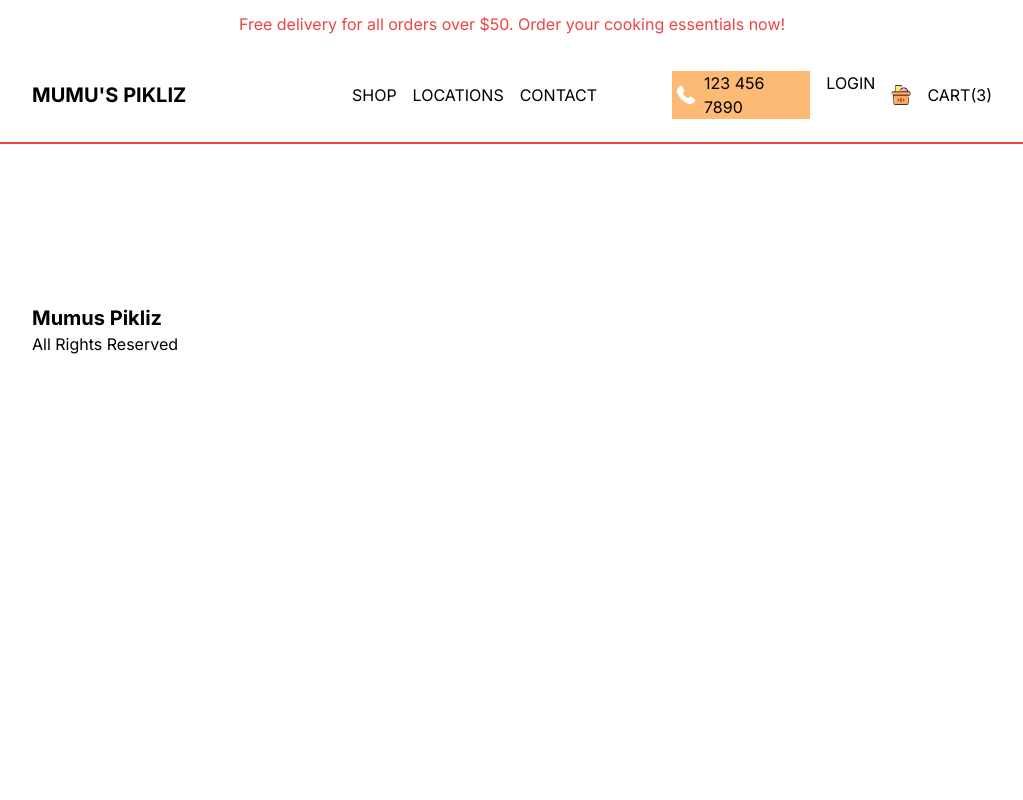
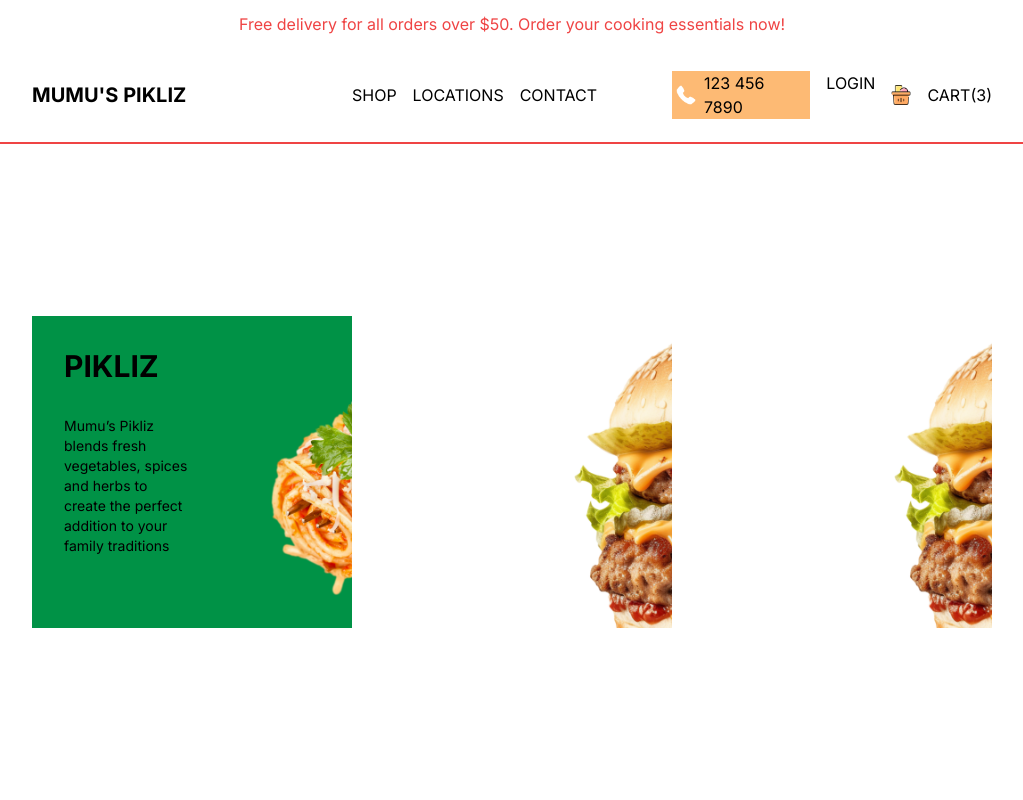
Before and after one commit to gerlinp/mumus2, a Next.js app: page /menu in a window 1280 px wide. Shown: the top 800 px of the page, without its empty margins (128-1151 px from the left). Built offline with nearby package versions, Linux system fonts and the light colour scheme.

Commit message:
Update page.tsx

```diff
--- a/src/app/menu/page.tsx
+++ b/src/app/menu/page.tsx
@@ -1,25 +1,24 @@
+import { menu } from '@/data'
+import Link from 'next/link'
 import React from 'react'
-import Link from 'next/link'
-import { menu } from '@/data'
 
-const Menu = () => {
-  return
-  ;<>
-    <div className='p-4 lg:px-20 xl:px-40 h-[calc(100vh-6rem)] h-[calc(100vh-9rem)] flex flex-col md:flex-row items-center'>
+const MenuPage = () => {
+  return (
+    <div className='p-4 lg:px-20 xl:px-40 h-[calc(100vh-6rem)] md:h-[calc(100vh-9rem)] flex flex-col md:flex-row items-center'>
       {menu.map((category) => (
         <Link
-          href={'/menu/$category.slug'}
+          href={`/menu/${category.slug}`}
           key={category.id}
-          className='w-full h1/3 bg-cover p-8 md:h-1/2'
-          style={{ backgroundImage: 'url($category.img)' }}
+          className='w-full h-1/3 bg-cover p-8 md:h-1/2'
+          style={{ backgroundImage: `url(${category.img})` }}
         >
-          <div className={'text-${category.color} w-1/2'}>
+          <div className={`text-${category.color} w-1/2`}>
             <h1 className='uppercase font-bold text-3xl'>{category.title}</h1>
             <p className='text-sm my-8'>{category.desc}</p>
             <button
-              className={
-                'hidden 2xl:block bg-${category.color} text-${category.color === "black" ? "white" : "red-500"} py-2 px-4 rounded}'
-              }
+              className={`hidden 2xl:block bg-${category.color} text-${
+                category.color === 'black' ? 'white' : 'red-500'
+              } py-2 px-4 rounded-md`}
             >
               Explore
             </button>
@@ -27,7 +26,7 @@
         </Link>
       ))}
     </div>
-  </>
+  )
 }
 
-export default Menu
+export default MenuPage
```
